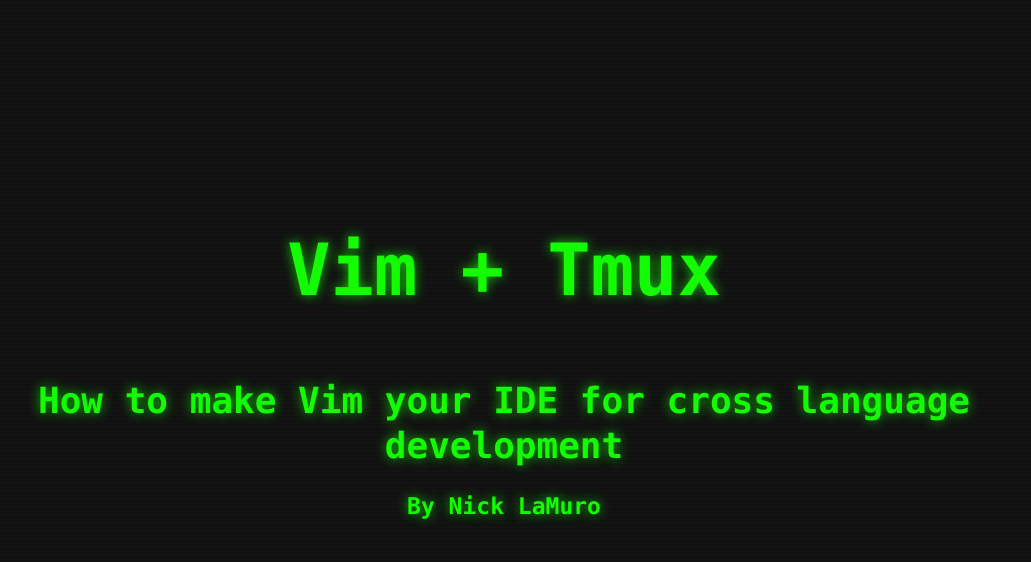
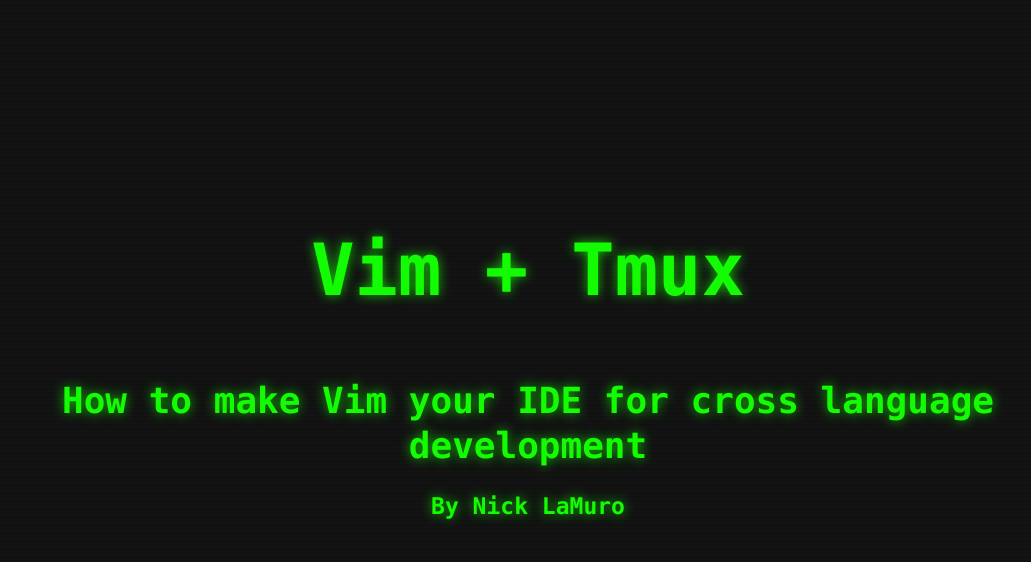
Before and after one commit to NickLaMuro/presentations, a Jekyll site: the page built from vim_tmux.html, in a window 1280 px wide. Shown: the top 562 px of the page, without its empty margins (160-1191 px from the left). Built offline with Jekyll 4.4.1, drawn with Linux system fonts in a browser that asks for light colours.

Commit message:
Fixes styles on title pages

```diff
--- a/assets/css/vim-tmux-title.css
+++ b/assets/css/vim-tmux-title.css
@@ -2,7 +2,8 @@
   text-align: center; }
   .title div {
     top: 40%;
-    position: absolute; }
+    position: absolute;
+    width: 100%; }
   .title h1, .title h2, .title h3, .title h4 {
     position: relative;
     border: none;
--- a/assets/css/vim_tmux.css
+++ b/assets/css/vim_tmux.css
@@ -2,7 +2,8 @@
   text-align: center; }
   .title div {
     top: 40%;
-    position: absolute; }
+    position: absolute;
+    width: 100%; }
   .title h1, .title h2, .title h3, .title h4 {
     position: relative;
     border: none;
--- a/sass/vim-tmux-title.sass
+++ b/sass/vim-tmux-title.sass
@@ -4,6 +4,7 @@
   div
     top: 40%
     position: absolute
+    width: 100%
 
   h1, h2, h3, h4
     position: relative
```
